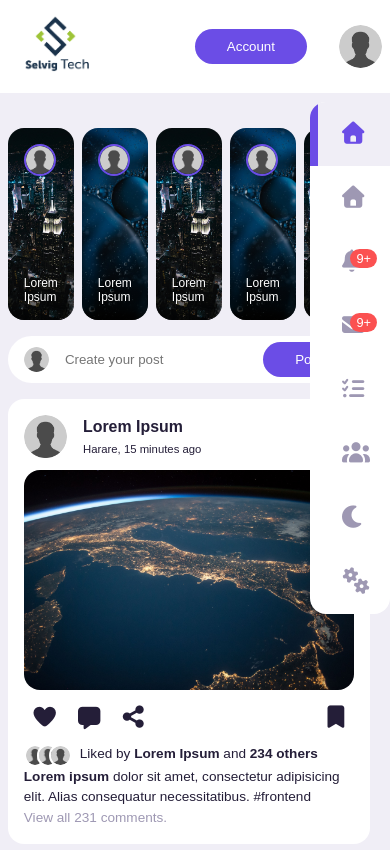
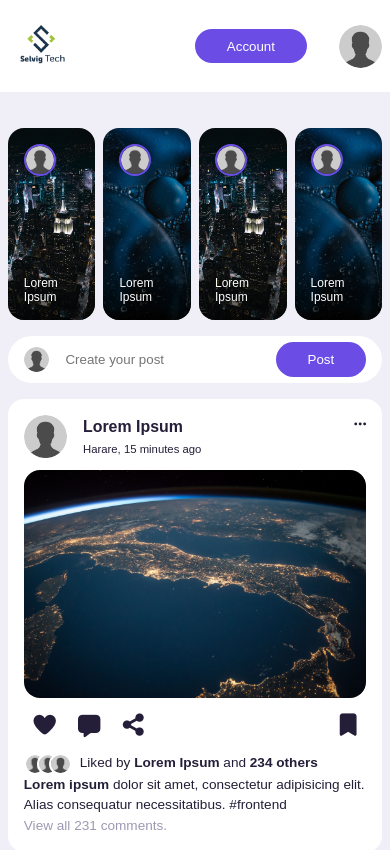
Before and after one commit to dave-budah/SelvigSosho, a plain HTML site: page index.html in a window 390 px wide. Shown: the top 850 px of the page. Drawn offline with Linux system fonts and the light colour scheme.

Commit message:
Theme ad adjustments.

```diff
--- a/css/style.css
+++ b/css/style.css
@@ -90,7 +90,16 @@ nav .container {
 }
 
 nav .logo {
-    width: 100px;
+    width: 70px;
+    height: 70px;
+    border-radius: 50%;
+    background: #fff;
+    display: flex;
+    justify-content: center;
+    align-items: center;
+}
+nav .logo img {
+    margin: -.5rem;
 }
 
 .search-bar {
@@ -158,7 +167,8 @@ main .container .left .profile {
     height: 4rem;
     cursor: pointer;
     transition: all 300ms ease;
-    position: relative
+    position: relative;
+    color: var(--color-primary);
 }
 .left .sidebar .menu-item:hover {
     background: var(--color-light);
@@ -620,7 +630,7 @@ main .container .right {
         display: none;
     }
     main .container{
-        grid-template-columns: 0 auto 5rem;
+        grid-template-columns: 0 auto;
         gap: 0;
     }
     main .container .left {
@@ -652,6 +662,7 @@ main .container .right {
     }
 }
 @media screen and (max-width: 540px){
+    .middle .stories .story:nth-child(5),
     .middle .stories .story:nth-child(6) {
         display: none;
     }
@@ -666,4 +677,12 @@ main .container .right {
         border-radius: .4rem;
         cursor: pointer;
     }
+    /* Add a toggle */
+    main .container .left {
+        grid-column: 3/4;
+        position: fixed;
+        bottom: 0;
+        right: -100%;
+    }
+
 }
--- a/js/custom.js
+++ b/js/custom.js
@@ -4,7 +4,7 @@ const messages = document.querySelector('.messages');
 const theme = document.querySelector('#theme');
 const themeModal = document.querySelector('.customize-theme');
 const fontSizes = document.querySelectorAll('.choose-size span');
-var root = document.querySelector(':root');
+const root = document.querySelector(':root');
 const colorPalette = document.querySelectorAll('.choose-color span');
 const  Bg1 = document.querySelector('.bg-1');
 const  Bg2 = document.querySelector('.bg-2');
@@ -123,7 +123,7 @@ let darkColorLightness;
 
 const changeBG = () => {
     root.style.setProperty('--light-color-lightness', lightColorLightness);
-    root.style.setProperty('--while-color-lightness', whiteColorLightness);
+    root.style.setProperty('--white-color-lightness', whiteColorLightness);
     root.style.setProperty('--dark-color-lightness', darkColorLightness);
 }
 Bg1.addEventListener('click', () => {
@@ -140,7 +140,7 @@ Bg2.addEventListener('click', () => {
 
     Bg2.classList.add('active');
     Bg1.classList.remove('active');
-    Bg2.classList.remove('active');
+    Bg3.classList.remove('active');
     changeBG();
 })
 
```
